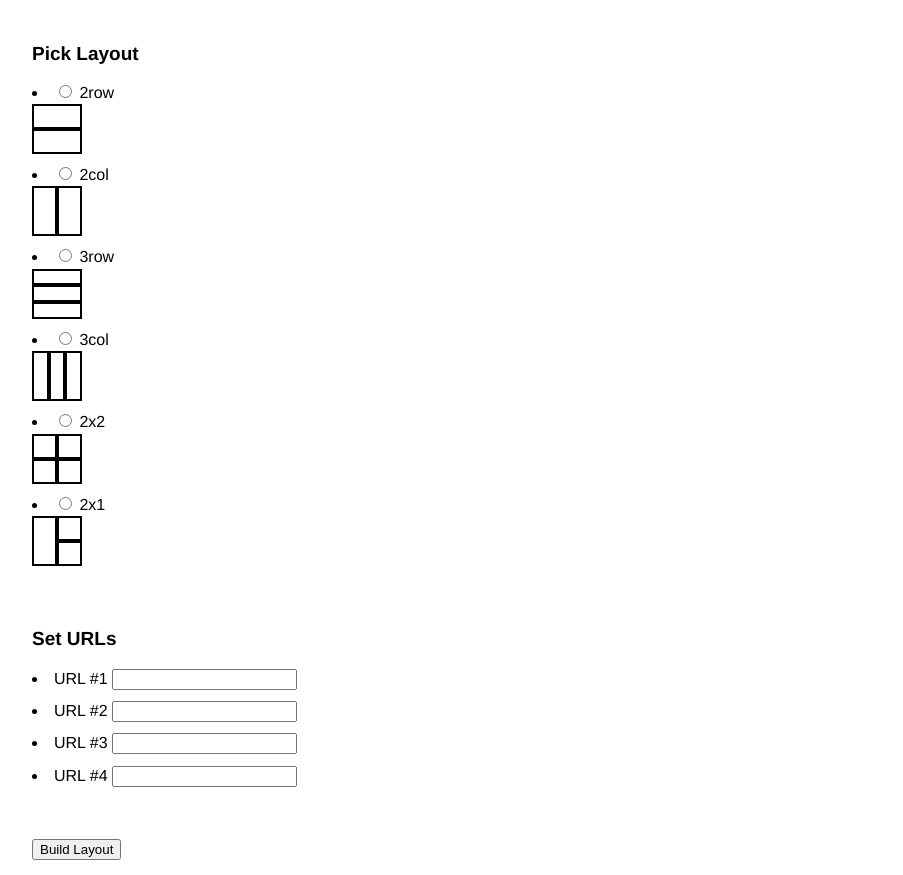
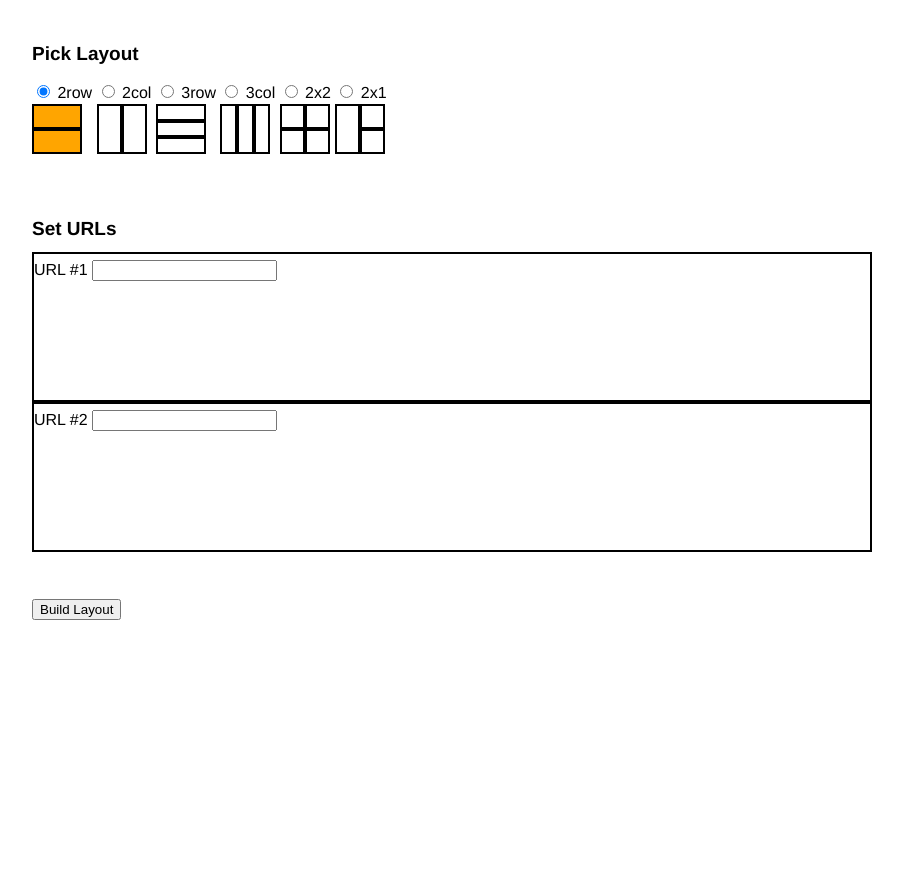
Before and after one commit to dsingleton/frame-splits, a plain HTML site: page build.html in a window 1280 px wide. Shown: the whole page, without its empty margins (188-1091 px from the left). After the commit the page ends 816 px from the top, so only its background shows below. Drawn offline with Linux system fonts and the light colour scheme.

Commit message:
Progressively enhance layout selection
- display URL inputs laid out as the current layout, so its
  much clearer which goes here
- highlight the current layout

```diff
--- a/assets/css/build.css
+++ b/assets/css/build.css
@@ -24,3 +24,19 @@ ol li {
   height: 50px;
   width: 50px;
 }
+
+.js-enhanced ol li {
+  list-style: none;
+}
+
+.js-enhanced section.layout ol li {
+  display: inline-block;
+}
+
+.js-enhanced section.layout ol li.selected .layout {
+  background: orange;
+}
+
+.js-enhanced section.urls ol {
+  height: 300px;
+}
--- a/build.html
+++ b/build.html
@@ -95,7 +95,10 @@
   <script src="vendor/assets/js/jquery.js"></script>
   <script>
   $(function() {
-    $('body').addClass('js-enhanced')
+    // Scope for progressively enhanced styling
+    $('body').addClass('js-enhanced');
+
+    // Enhance the display of layouts
     $("input[name='layout']").map(function() {
       var $this = $(this);
       $this.parent('label').append(
@@ -104,6 +107,21 @@
         )
       );
     });
+
+    // Setup non-dynamic URL layout classes
+    $('section.urls ol').addClass('layout').find('> li').each(function(index, item) {
+      $(item).addClass('item item-' + (index+1));
+    });
+
+    // Update the URL classes on layout change
+    $("input[name=layout]:radio").change(function() {
+      $(this).parents('li').siblings().removeClass('selected');
+      $(this).parents('li').addClass('selected');
+      $('section.urls ol').attr('class', 'layout layout-' + $(this).attr('value'));
+    })
+    // Trigger URL layout for the first layout option
+    .first().prop('checked', true).trigger('change');
+
   });
   </script>
 </body>
```
